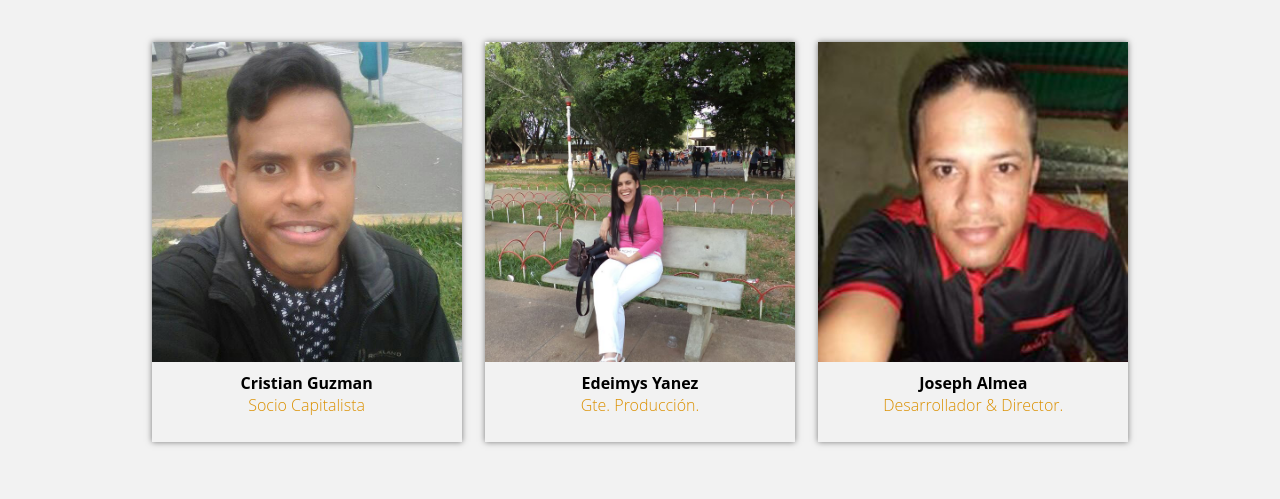
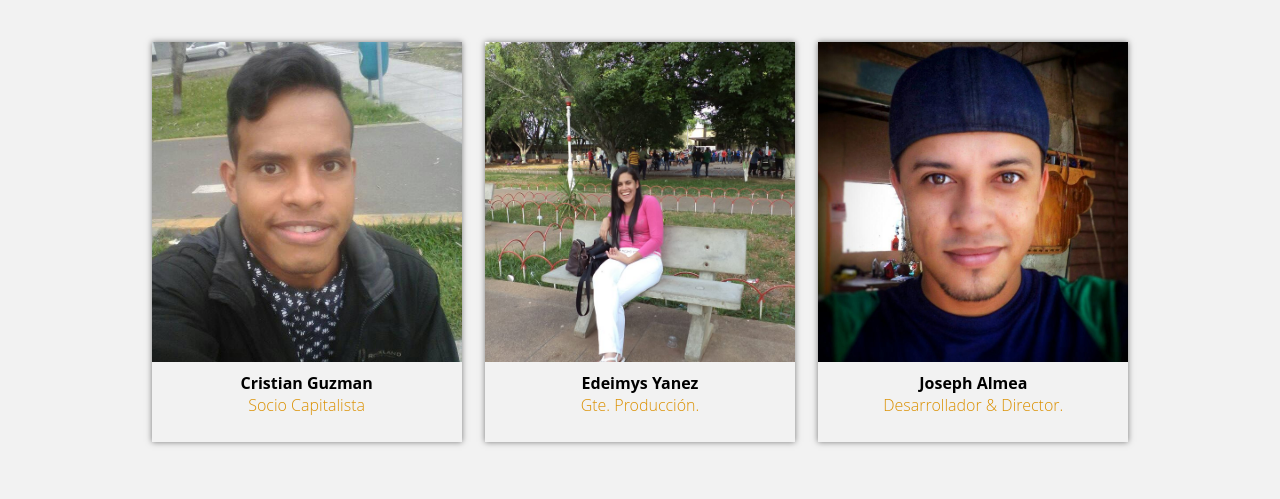
Before and after one commit to Jessa5/Jessa5.github.io, a plain HTML site: page index.html in a window 1280 px wide. Shown: the part 752-1251 px from the top of the page. Drawn offline with Linux system fonts and the light colour scheme.

Commit message:
confirmar

```diff
--- a/index.html
+++ b/index.html
@@ -62,7 +62,7 @@
                 </div>
                 <div class="content-card">
                     <div class="people">
-                        <img src="img/people3.jpg" alt="">
+                        <img src="img/Joseph.jpg" alt="">
                     </div>
                     <div class="texto-team">
                         <h4>Joseph Almea</h4>
```
Also changed, not shown: img/Joseph.jpg (added).
